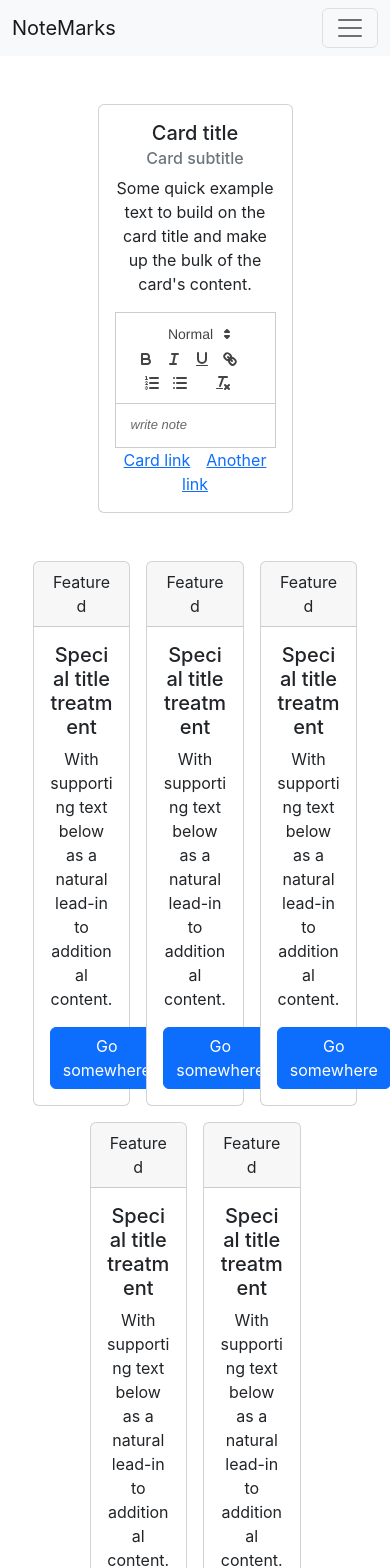
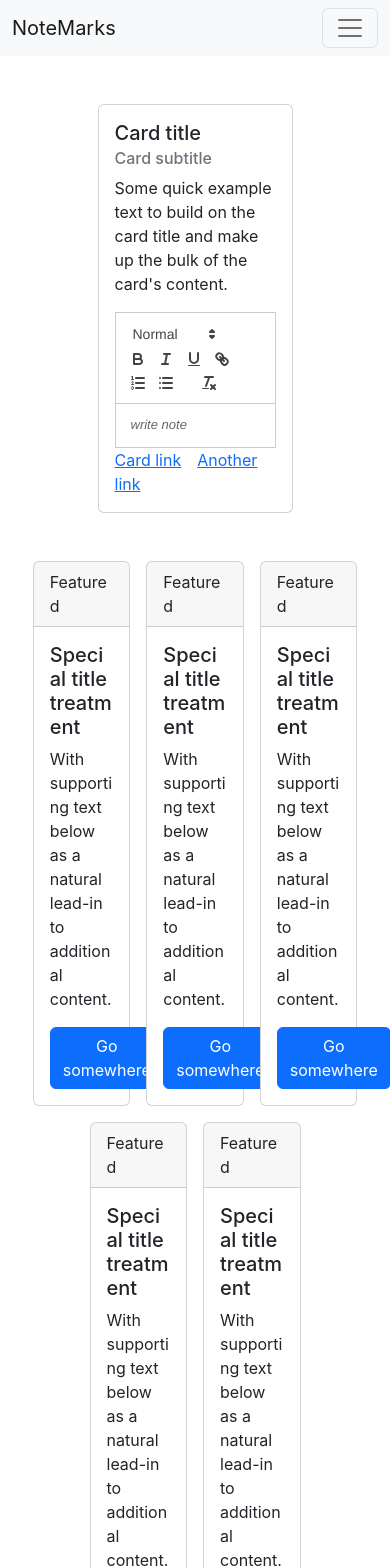
Before and after one commit to saketkum11/notemarks, a React (Create React App) app: page / in a window 390 px wide. Shown: the top 1568 px of the page. Built offline with nearby package versions, Linux system fonts and the light colour scheme; what miragejs would draw is missing.

Commit message:
modified : style

```diff
--- a/src/App.css
+++ b/src/App.css
@@ -1,6 +1,4 @@
-.App {
-  text-align: center;
-}
+
 
 .App-logo {
   height: 40vmin;
--- /dev/null
+++ b/src/Component/Card/Card.css
@@ -0,0 +1,10 @@
+@media screen and (max-width: 600px)  {
+    .group{
+        display: flex;
+
+    }
+    .side-bar{
+        width: 100%;
+    }
+
+}
--- a/src/Component/Card/Card.jsx
+++ b/src/Component/Card/Card.jsx
@@ -1,7 +1,8 @@
+import "./Card.css";
 const Card = () => {
   return (
     <>
-      <section className="d-flex mt-5 flex-wrap flex-grow-1 justify-content-center gap-3">
+      <section className="d-flex mt-5 flex-wrap group justify-content-center gap-3">
         <div class="card w-25">
           <div class="card-header">Featured</div>
           <div class="card-body">
--- a/src/Page/Home/Home.jsx
+++ b/src/Page/Home/Home.jsx
@@ -26,7 +26,7 @@ const Home = () => {
           </Link>
         </div>
       </div>
-      <main>
+      <main className="d-flex justify-content-center">
         <Card></Card>
       </main>
       <footer></footer>
```
